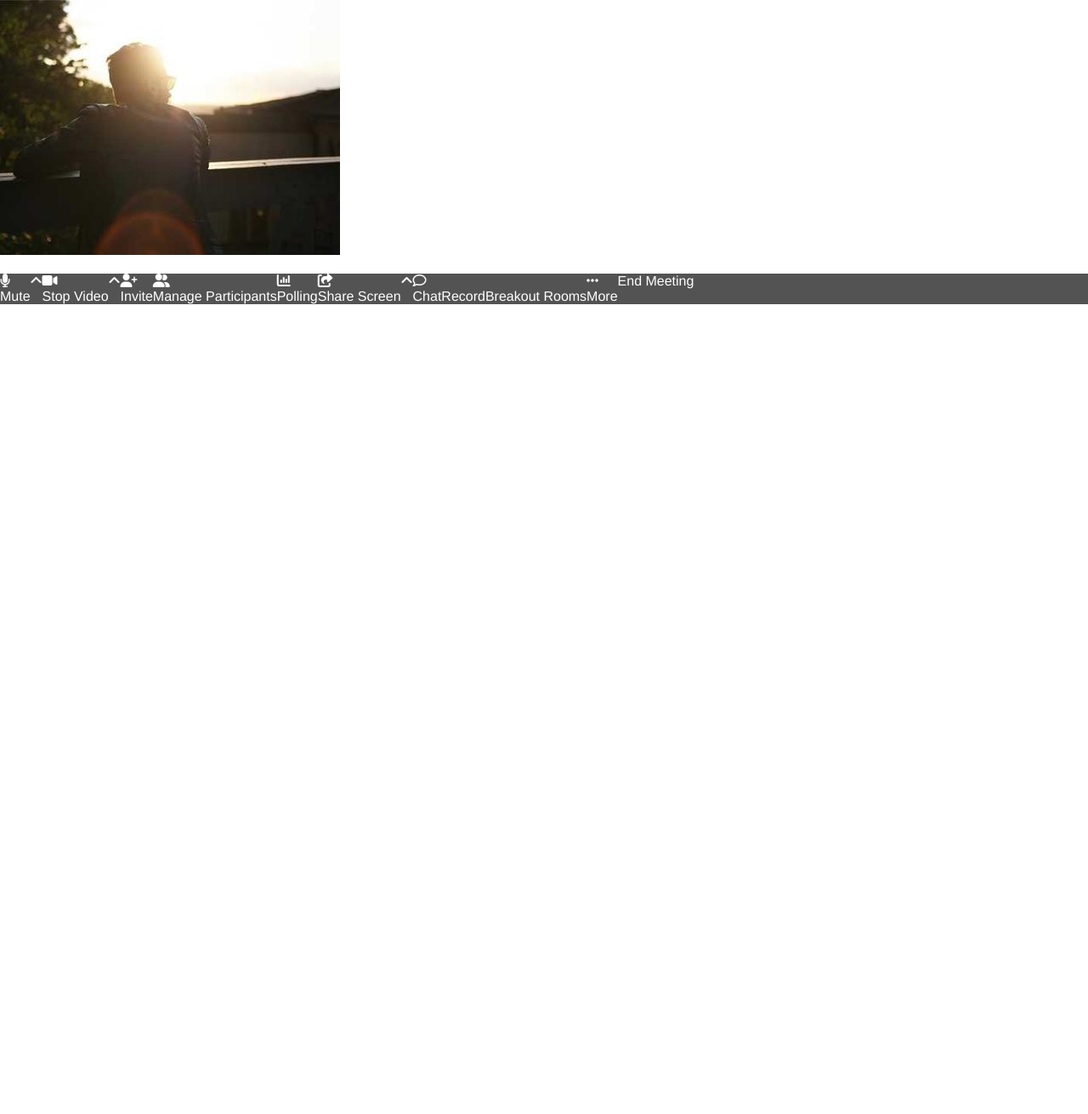
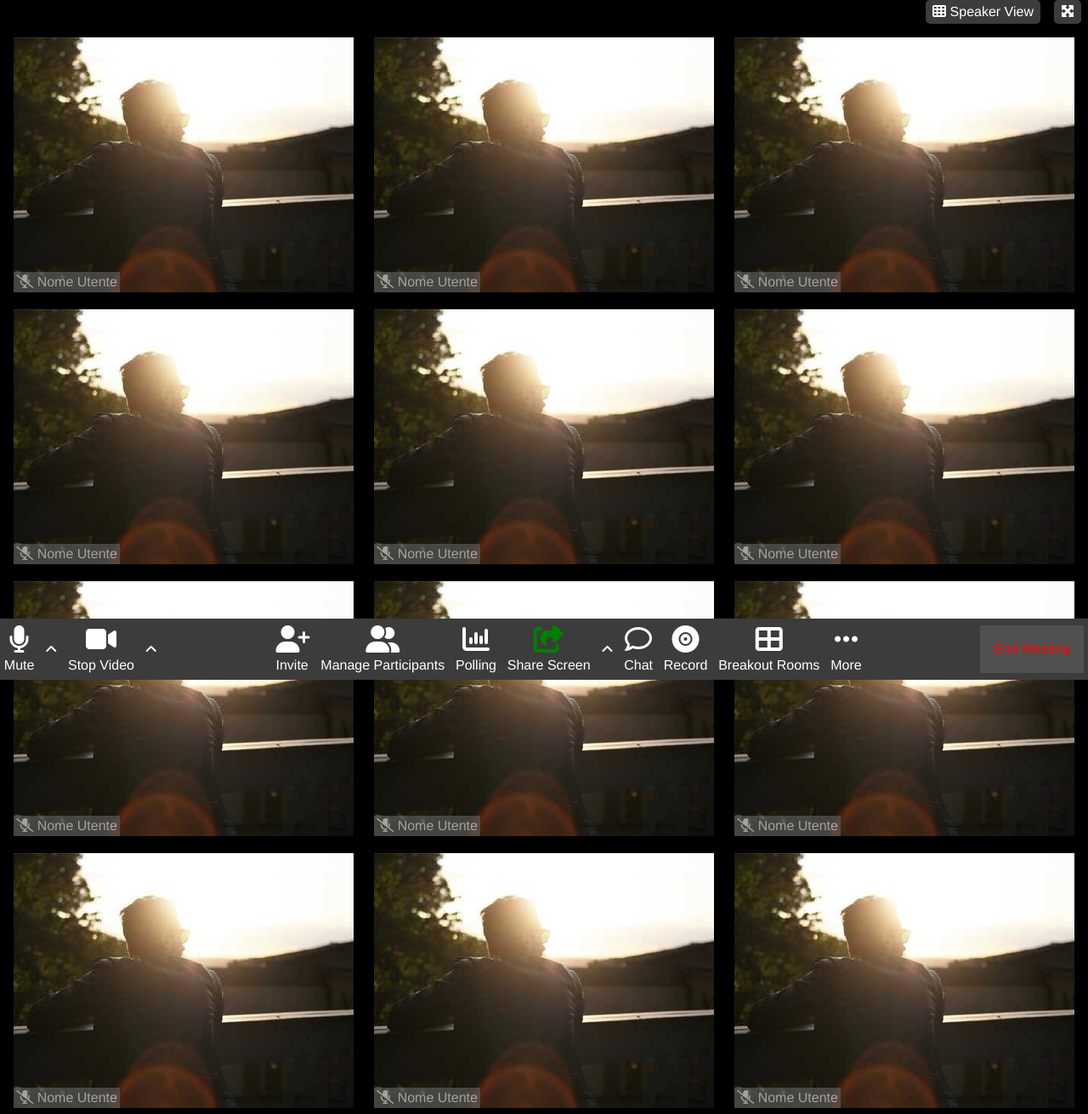
Before and after one commit to Dihep/html-css-zoom, a plain HTML site: page index.html in a window 1280 px wide. Shown: the top 1311 px of the page at 85% size. Before the commit the page ends 800 px from the top, so only its background shows below. Drawn offline with Linux system fonts and the light colour scheme.

Commit message:
Complete project.

```diff
--- a/css/styles1.css
+++ b/css/styles1.css
@@ -12,16 +12,86 @@
 
 /******************** Header styles ********************/
 header {
-    position: sticky;
+    position: sticky; top: 0;
+    background-color: black;
+    z-index: 1;
+}
+header>nav {
+    justify-content: flex-end;
+}
+header>nav>div {
+    background-color: rgb(60, 60, 60);
+    margin: auto 0.5rem;
+    padding: 0.3rem 0.5rem;
+    border-radius: 0.3rem;
 }
 
 /******************** Main styles ********************/
+main {
+    background-color: black;
+    padding: 1rem;
+}
+main>div {
+    flex-wrap: wrap;
+    gap: 1rem;
+    justify-content: space-between;
+    align-items: center;
+}
+.card {
+    position: relative;
+    min-width: 150px;
+}
+.card>img {
+    object-fit: fill;
+}
+.card>p {
+    position: absolute; bottom: 0.2rem; left: 0;
+    background-color: rgb(100, 100, 100);
+    padding: 0.2rem;
+    opacity: 60%;
+}
 
 /********** Card styles **********/
 
 
 /******************** Footer styles ********************/
 footer {
-    position: sticky;
-    background-color: rgb(83, 83, 83);
+    position: sticky; bottom: 0;
+    z-index: 1;
+    background-color: rgb(60, 60, 60);
+    min-width: 56rem;
+    padding: 0.5rem 0.3rem;
 }
+footer>nav {
+    justify-content: space-between;
+}
+footer>nav>section {
+    gap: 0.8rem
+}
+.footer-right {
+    background-color: rgb(80, 80, 80);
+    justify-content: center;
+    align-items: center;
+    padding: 0 1rem;
+}
+/********** Font adjustments **********/
+.footer-right>span {
+    color: red;
+}
+footer>nav>section>div {
+    display: flex;
+    flex-direction: column;
+    justify-content: center;
+    gap: 0.4rem;
+}
+footer i:not(:only-child) {
+    font-size: 2rem;
+    margin: 0 auto;
+}
+footer p,
+footer span {
+    font-size: 1rem;
+}
+#screenshare>i {
+    color: green;
+}
--- a/index.html
+++ b/index.html
@@ -10,13 +10,17 @@
 </head>
 
 
+
 <body>
 
     <!-- Header -->
     <header>
         <nav class="flexed">
-            <div></div>
-            <div></div>
+            <div>
+                <i class="fa-solid fa-table-cells"></i>
+                <span>Speaker View</span>
+            </div>
+            <div><i class="fa-solid fa-maximize"></i></div>
         </nav>
     </header>
 
@@ -27,8 +31,128 @@
             <section class="card">
                 <img src="./img/602-400x300.jpg" alt="User profile picture">
                 <p>
-                    <i class="fa-regular fa-microphone-slash"></i>
-                    Nome Utente
+                    <i class="fa-solid fa-microphone-slash"></i>
+                    <span>Nome Utente</span>
+                </p>
+            </section>
+
+            <section class="card">
+                <img src="./img/602-400x300.jpg" alt="User profile picture">
+                <p>
+                    <i class="fa-solid fa-microphone-slash"></i>
+                    <span>Nome Utente</span>
+                </p>
+            </section>
+
+            <section class="card">
+                <img src="./img/602-400x300.jpg" alt="User profile picture">
+                <p>
+                    <i class="fa-solid fa-microphone-slash"></i>
+                    <span>Nome Utente</span>
+                </p>
+            </section>
+
+            <section class="card">
+                <img src="./img/602-400x300.jpg" alt="User profile picture">
+                <p>
+                    <i class="fa-solid fa-microphone-slash"></i>
+                    <span>Nome Utente</span>
+                </p>
+            </section>
+
+            <section class="card">
+                <img src="./img/602-400x300.jpg" alt="User profile picture">
+                <p>
+                    <i class="fa-solid fa-microphone-slash"></i>
+                    <span>Nome Utente</span>
+                </p>
+            </section>
+
+            <section class="card">
+                <img src="./img/602-400x300.jpg" alt="User profile picture">
+                <p>
+                    <i class="fa-solid fa-microphone-slash"></i>
+                    <span>Nome Utente</span>
+                </p>
+            </section>
+
+            <section class="card">
+                <img src="./img/602-400x300.jpg" alt="User profile picture">
+                <p>
+                    <i class="fa-solid fa-microphone-slash"></i>
+                    <span>Nome Utente</span>
+                </p>
+            </section>
+
+            <section class="card">
+                <img src="./img/602-400x300.jpg" alt="User profile picture">
+                <p>
+                    <i class="fa-solid fa-microphone-slash"></i>
+                    <span>Nome Utente</span>
+                </p>
+            </section>
+
+            <section class="card">
+                <img src="./img/602-400x300.jpg" alt="User profile picture">
+                <p>
+                    <i class="fa-solid fa-microphone-slash"></i>
+                    <span>Nome Utente</span>
+                </p>
+            </section>
+
+            <section class="card">
+                <img src="./img/602-400x300.jpg" alt="User profile picture">
+                <p>
+                    <i class="fa-solid fa-microphone-slash"></i>
+                    <span>Nome Utente</span>
+                </p>
+            </section>
+
+            <section class="card">
+                <img src="./img/602-400x300.jpg" alt="User profile picture">
+                <p>
+                    <i class="fa-solid fa-microphone-slash"></i>
+                    <span>Nome Utente</span>
+                </p>
+            </section>
+
+            <section class="card">
+                <img src="./img/602-400x300.jpg" alt="User profile picture">
+                <p>
+                    <i class="fa-solid fa-microphone-slash"></i>
+                    <span>Nome Utente</span>
+                </p>
+            </section>
+
+             <section class="card">
+                <img src="./img/602-400x300.jpg" alt="User profile picture">
+                <p>
+                    <i class="fa-solid fa-microphone-slash"></i>
+                    <span>Nome Utente</span>
+                </p>
+            </section>
+
+            <section class="card">
+                <img src="./img/602-400x300.jpg" alt="User profile picture">
+                <p>
+                    <i class="fa-solid fa-microphone-slash"></i>
+                    <span>Nome Utente</span>
+                </p>
+            </section>
+
+            <section class="card">
+                <img src="./img/602-400x300.jpg" alt="User profile picture">
+                <p>
+                    <i class="fa-solid fa-microphone-slash"></i>
+                    <span>Nome Utente</span>
+                </p>
+            </section>
+
+            <section class="card">
+                <img src="./img/602-400x300.jpg" alt="User profile picture">
+                <p>
+                    <i class="fa-solid fa-microphone-slash"></i>
+                    <span>Nome Utente</span>
                 </p>
             </section>
 
@@ -90,12 +214,12 @@
                 </div>
 
                 <div>
-                    <i class="fa-thin fa-record-vinyl"></i>
+                    <i class="fa-solid fa-record-vinyl"></i>
                     <p>Record</p>
                 </div>
 
                 <div>
-                    <i class="fa-light fa-table-cells-large"></i>
+                    <i class="fa-solid fa-table-cells-large"></i>
                     <p>Breakout Rooms</p>
                 </div>
 
@@ -106,7 +230,7 @@
 
             </section>
 
-            <section class="footer-right">
+            <section class="flexed footer-right">
                 <span>End Meeting</span>
             </section>
 
```
